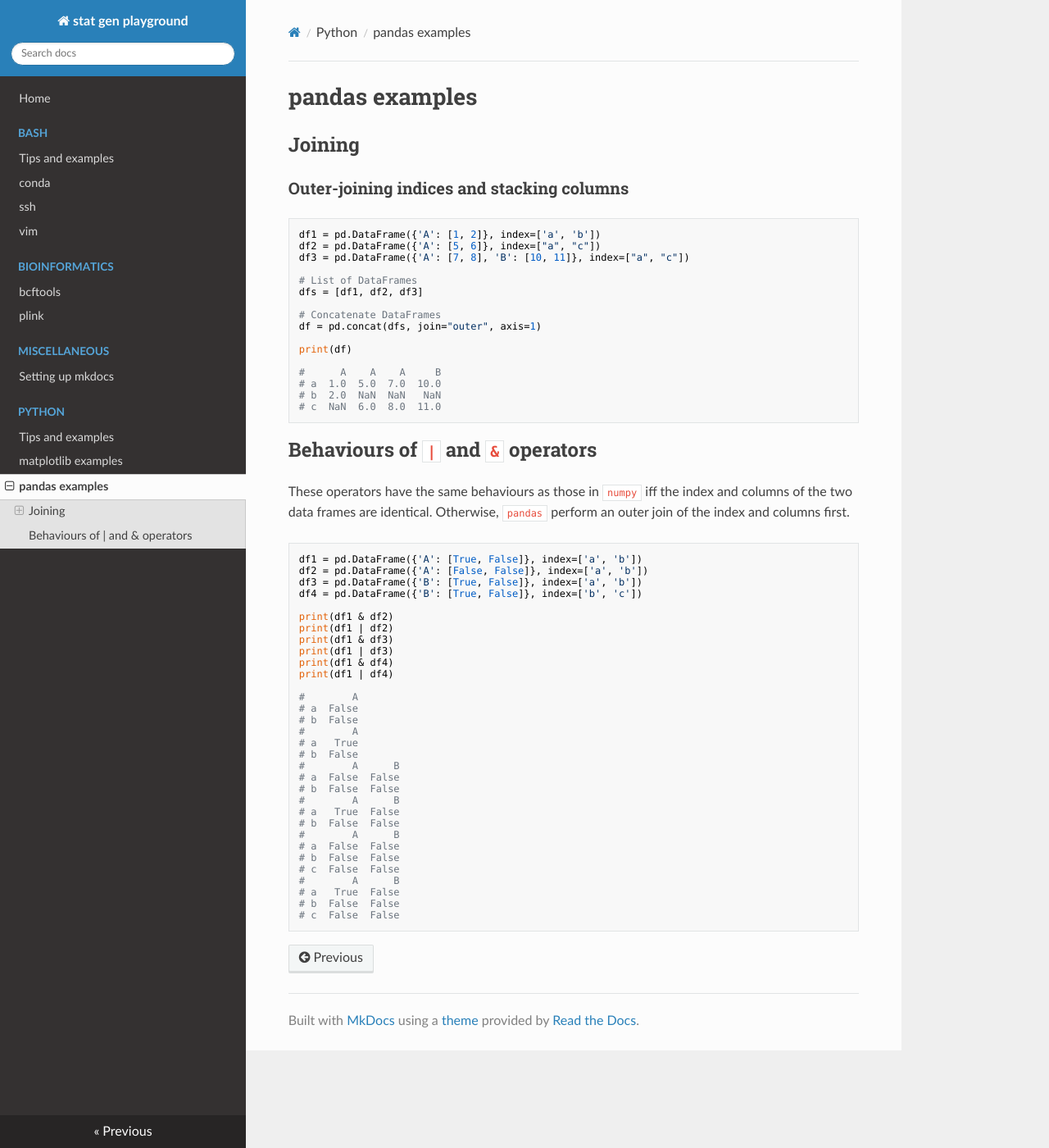
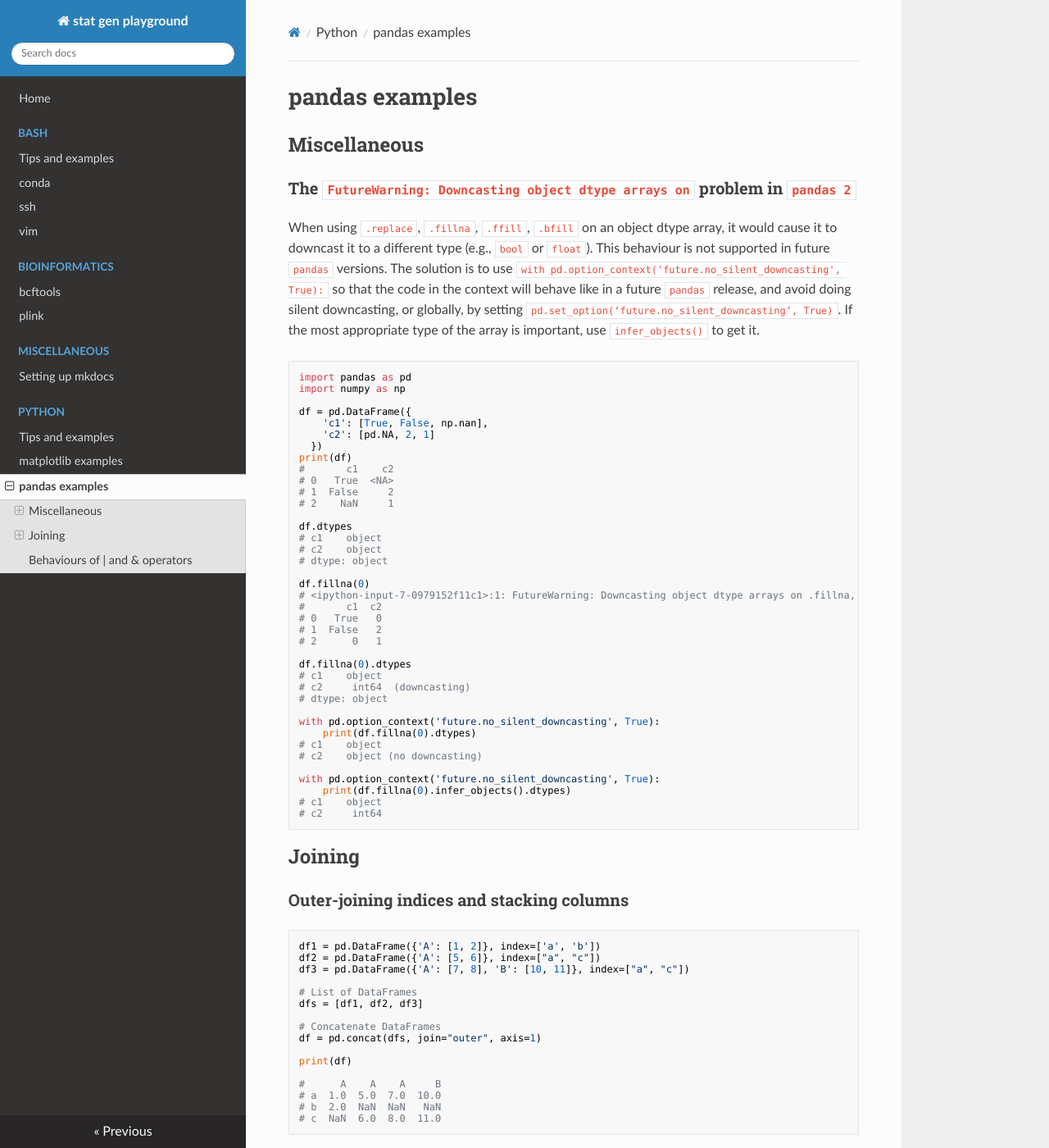
Before and after one commit to drkaizeng/statistics_and_engineering_lab, an MkDocs documentation site: the page built from docs/python/pandas_examples.md, in a window 1280 px wide and 1400 px high. Shown: the whole window at 82% size. Built offline with MkDocs 1.6.1, drawn with Linux system fonts in a browser that asks for light colours; nearby versions of some CDN libraries.

Commit message:
New pandas notes

````diff
--- a/docs/python/pandas_examples.md
+++ b/docs/python/pandas_examples.md
@@ -1,4 +1,51 @@
 # pandas examples
+
+## Miscellaneous
+
+### The `FutureWarning: Downcasting object dtype arrays on` problem in `pandas 2`
+When using `.replace`, `.fillna`, `.ffill`, `.bfill` on an object dtype array, it would cause it to downcast it to a different type (e.g., `bool` or `float`). This behaviour is not supported in future `pandas` versions. The solution is to use `with pd.option_context('future.no_silent_downcasting', True):` so that the code in the context will behave like in a future `pandas` release, and avoid doing silent downcasting, or globally, by setting `pd.set_option(‘future.no_silent_downcasting’, True)`. If the most appropriate type of the array is important, use `infer_objects()` to get it.
+```python
+import pandas as pd
+import numpy as np
+
+df = pd.DataFrame({
+    'c1': [True, False, np.nan],
+    'c2': [pd.NA, 2, 1]
+  })
+print(df)
+#       c1    c2
+# 0   True  <NA>
+# 1  False     2
+# 2    NaN     1
+
+df.dtypes
+# c1    object
+# c2    object
+# dtype: object
+
+df.fillna(0)
+# <ipython-input-7-0979152f11c1>:1: FutureWarning: Downcasting object dtype arrays on .fillna, .ffill, .bfill is deprecated and will change in a future version. Call result.infer_objects(copy=False) instead. To opt-in to the future behavior, set `pd.set_option('future.no_silent_downcasting', True)`
+#       c1  c2
+# 0   True   0
+# 1  False   2
+# 2      0   1
+
+df.fillna(0).dtypes
+# c1    object
+# c2     int64  (downcasting)
+# dtype: object
+
+with pd.option_context('future.no_silent_downcasting', True):
+    print(df.fillna(0).dtypes)
+# c1    object
+# c2    object (no downcasting)
+
+with pd.option_context('future.no_silent_downcasting', True):
+    print(df.fillna(0).infer_objects().dtypes)
+# c1    object
+# c2     int64
+```
+
 
 ## Joining
 
````
